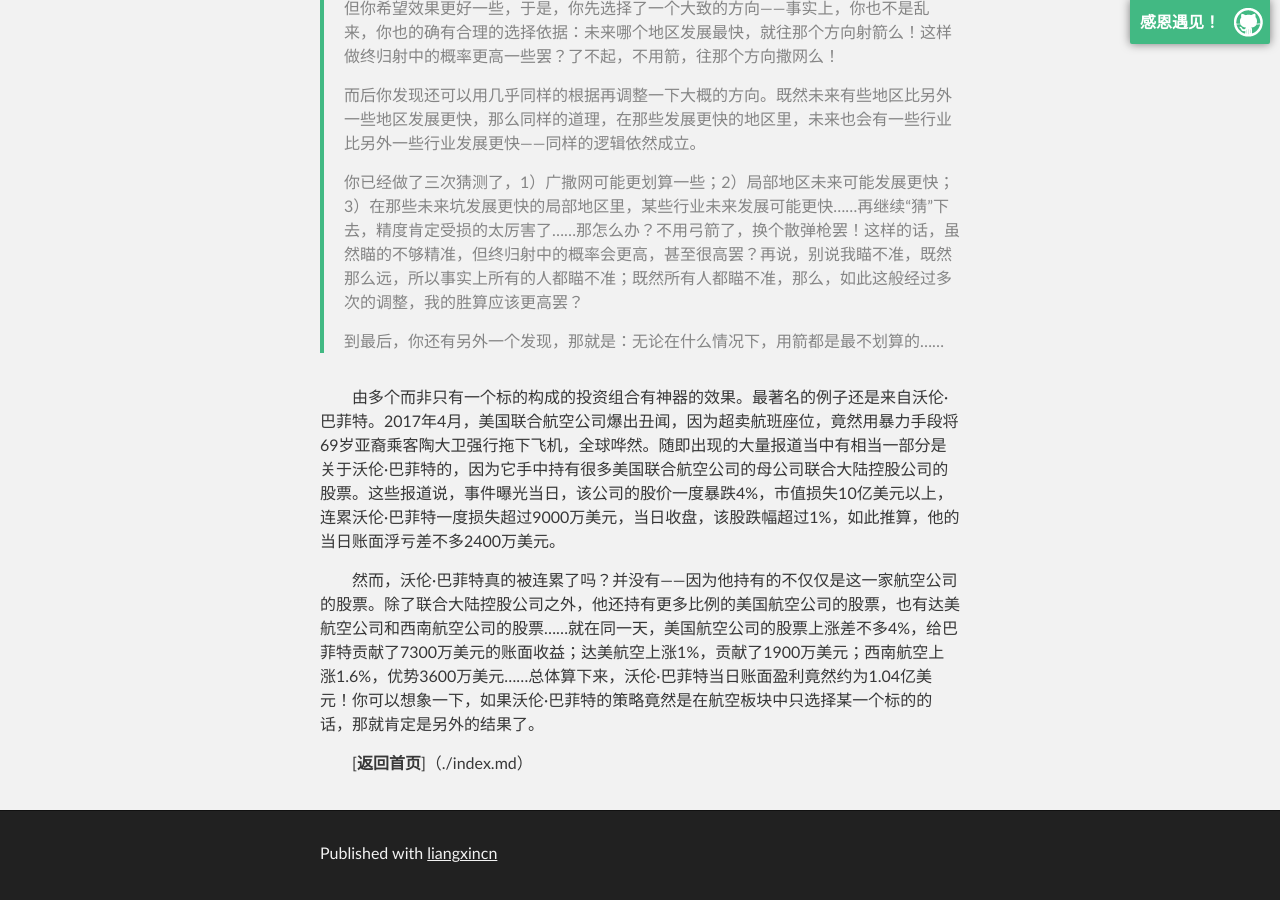
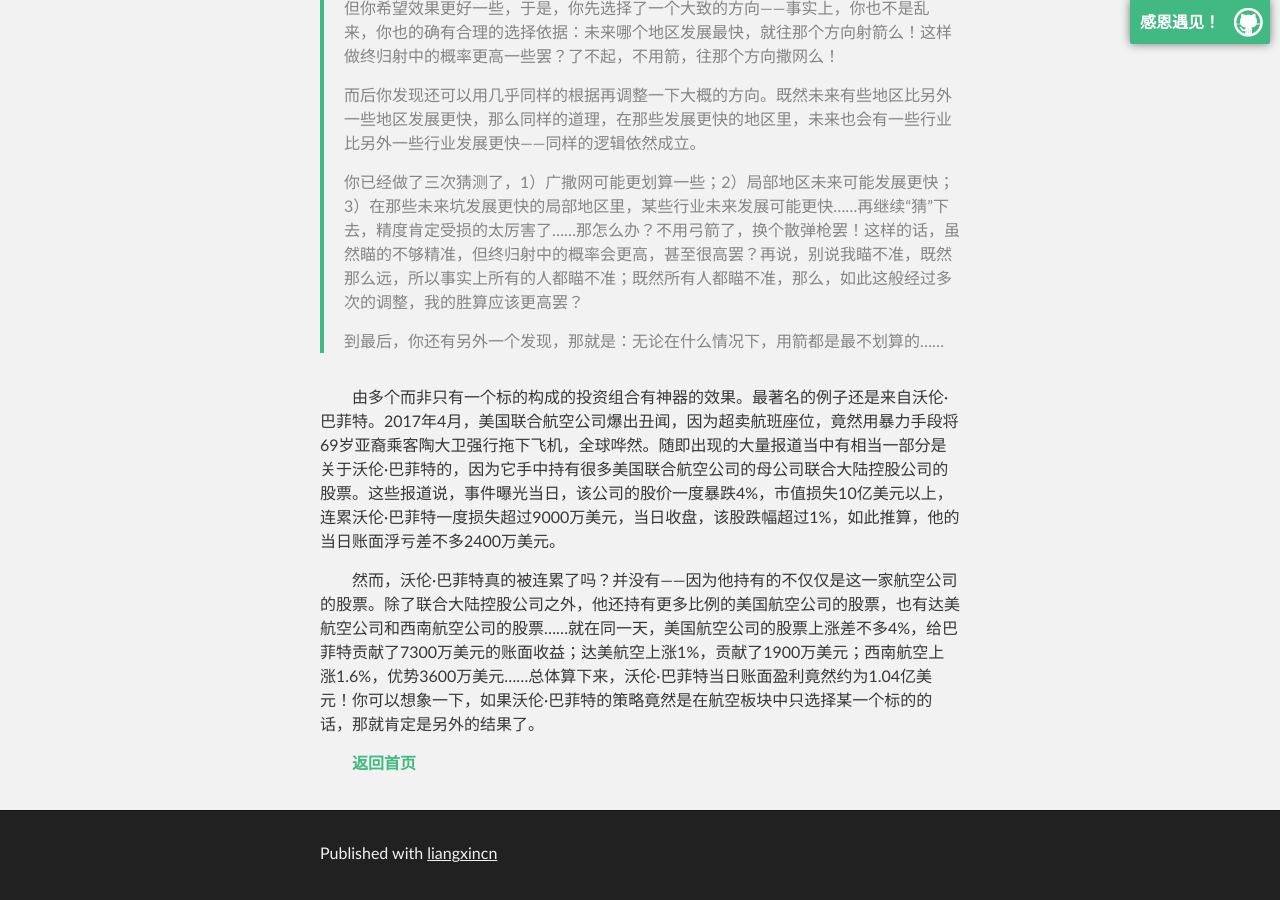
Before and after one commit to liangxincn/-, a Jekyll site: the page built from chapter02-3.md, in a window 1280 px wide and 900 px high, scrolled down 4746 px. Built offline with Jekyll 4.4.1, drawn with Linux system fonts in a browser that asks for light colours; our own code applies the rules of GitHub Pages for plain Markdown files.

Commit message:
Update chapter02-3.md

```diff
--- a/chapter02-3.md
+++ b/chapter02-3.md
@@ -89,4 +89,4 @@
 
 然而，沃伦·巴菲特真的被连累了吗？并没有——因为他持有的不仅仅是这一家航空公司的股票。除了联合大陆控股公司之外，他还持有更多比例的美国航空公司的股票，也有达美航空公司和西南航空公司的股票……就在同一天，美国航空公司的股票上涨差不多4%，给巴菲特贡献了7300万美元的账面收益；达美航空上涨1%，贡献了1900万美元；西南航空上涨1.6%，优势3600万美元……总体算下来，沃伦·巴菲特当日账面盈利竟然约为1.04亿美元！你可以想象一下，如果沃伦·巴菲特的策略竟然是在航空板块中只选择某一个标的的话，那就肯定是另外的结果了。
 
-[**返回首页**]（./index.md）
+[**返回首页**](./index.md)
```
